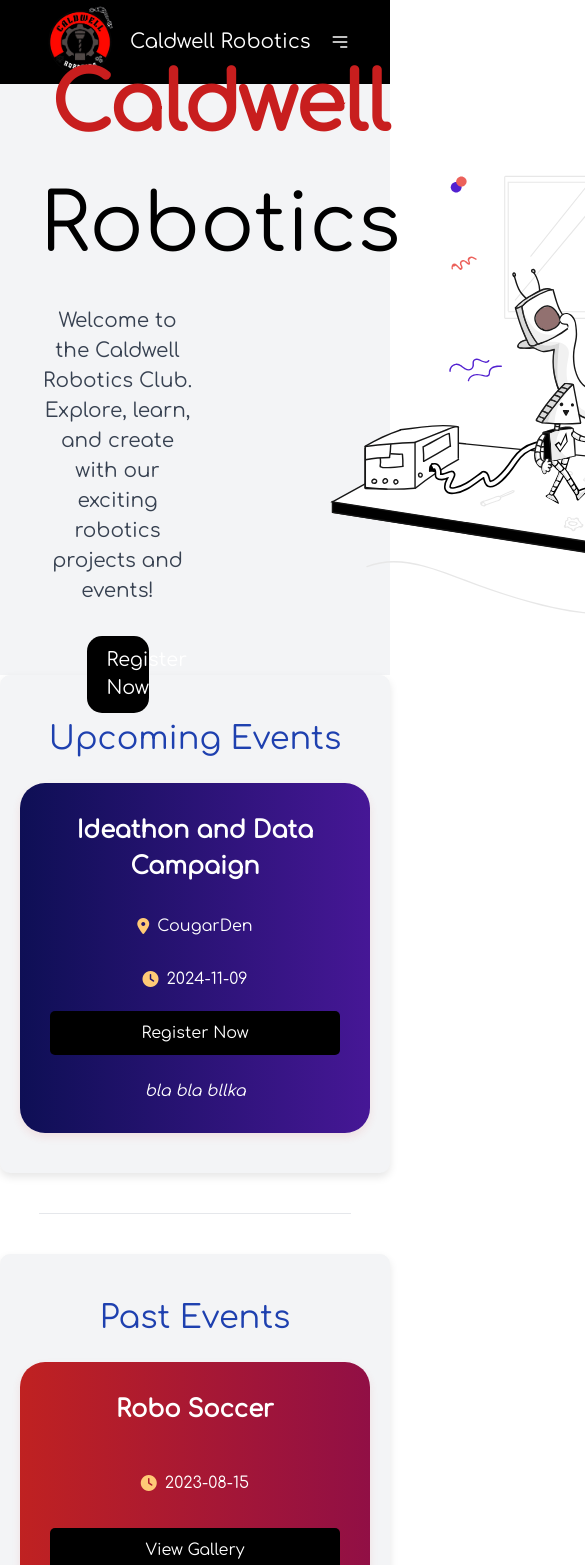
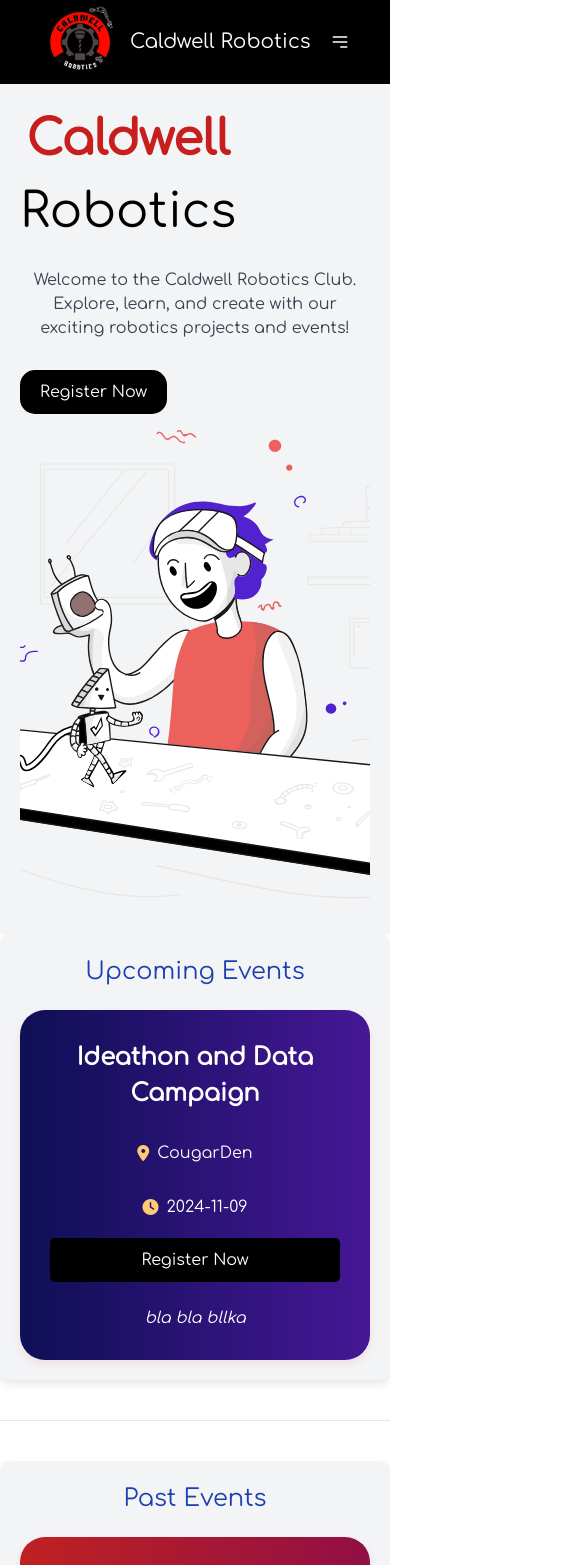
Before and after one commit to Shovan554/caldwell-robotics, a React (Create React App) app: page / in a window 390 px wide. Shown: the top 1565 px of the page, 585 px wide, since content can reach past the window. Built offline with nearby package versions, Linux system fonts and the light colour scheme.

Commit message:
making the website responsive

```diff
--- a/src/styles/home.css
+++ b/src/styles/home.css
@@ -1,5 +1,3 @@
-/* home.css */
-
 /* Top section styling */
 .home-container {
     display: flex;
@@ -8,6 +6,7 @@
     padding: 40px;
     height: 70vh;
     background-color: #f3f4f6; /* Tailwind's gray-100 */
+    flex-wrap: nowrap; /* Ensure the content doesn't wrap unless necessary */
 }
 
 .home-left {
@@ -15,6 +14,7 @@
     flex-direction: column;
     justify-content: center;
     max-width: 50%;
+    width: 50%; /* Set the width to 50% for left content */
 }
 
 .home-title-container {
@@ -46,14 +46,12 @@
 .home-register-link {
     font-size: 1.2rem;
     color: white;
-    background-color: #000000;
+    background-color: #000000; /* Set a consistent black background */
     padding: 10px 20px;
     text-decoration: none;
     border-radius: 15px;
     transition: background-color 0.3s ease;
-    width: 40%;
-    margin: auto;
-    text-align: center;
+    width: fit-content; /* Adjust the width to fit the content */
 }
 
 .home-register-link:hover {
@@ -62,6 +60,14 @@
 
 .home-right {
     max-width: 45%;
+    width: 45%; /* Ensure the right section takes up 45% of the screen */
+    display: flex;
+    justify-content: center;
+}
+
+.home-right .lottie-animation {
+    max-width: 100%; /* Ensure animation scales within the right section */
+    width: 100%;
 }
 
 /* Container for events */
@@ -73,7 +79,7 @@
     background-color: #f3f4f6;
     padding: 40px;
     min-height: 300px; /* Set a minimum height */
-    min-width: 80%; /* Set a minimum width for uniformity */
+    width: 100%; /* Make the width 100% */
     border-radius: 10px;
     box-shadow: 0px 4px 8px rgba(0, 0, 0, 0.1); /* Light shadow for separation */
     margin-bottom: 20px;
@@ -81,7 +87,7 @@
 
 /* Divider between sections */
 .divider {
-    width: 80%;
+    width: 100%;
     height: 1px;
     background-color: #e5e7eb; /* Tailwind's gray-200 */
     margin: 40px auto;
@@ -93,3 +99,44 @@
     color: #1E40AF;
     margin-bottom: 20px;
 }
+
+/* Media queries for small devices */
+@media (max-width: 768px) {
+    .home-container {
+        flex-direction: column; /* Stack elements vertically on smaller screens */
+        height: auto; /* Adjust height */
+        padding: 20px;
+    }
+
+    .home-left, .home-right {
+        max-width: 100%; /* Full width for both left and right sections */
+        width: 100%; /* Full width */
+        text-align: center; /* Center-align text */
+    }
+
+    .home-title-bold, .home-title-light {
+        font-size: 3rem; /* Reduce font size for small screens */
+    }
+
+    .home-description {
+        font-size: 1rem;
+    }
+
+    .home-register-link {
+        font-size: 1rem;
+        width: fit-content; /* Ensure the button's size is based on content */
+    }
+
+    .home-right .lottie-animation {
+        width: 100%; /* Ensure animation scales properly */
+    }
+
+    .events-container {
+        min-width: 100%; /* Full width on smaller screens */
+        padding: 20px; /* Reduce padding */
+    }
+
+    .section-title {
+        font-size: 1.5rem; /* Reduce title size */
+    }
+}
```
